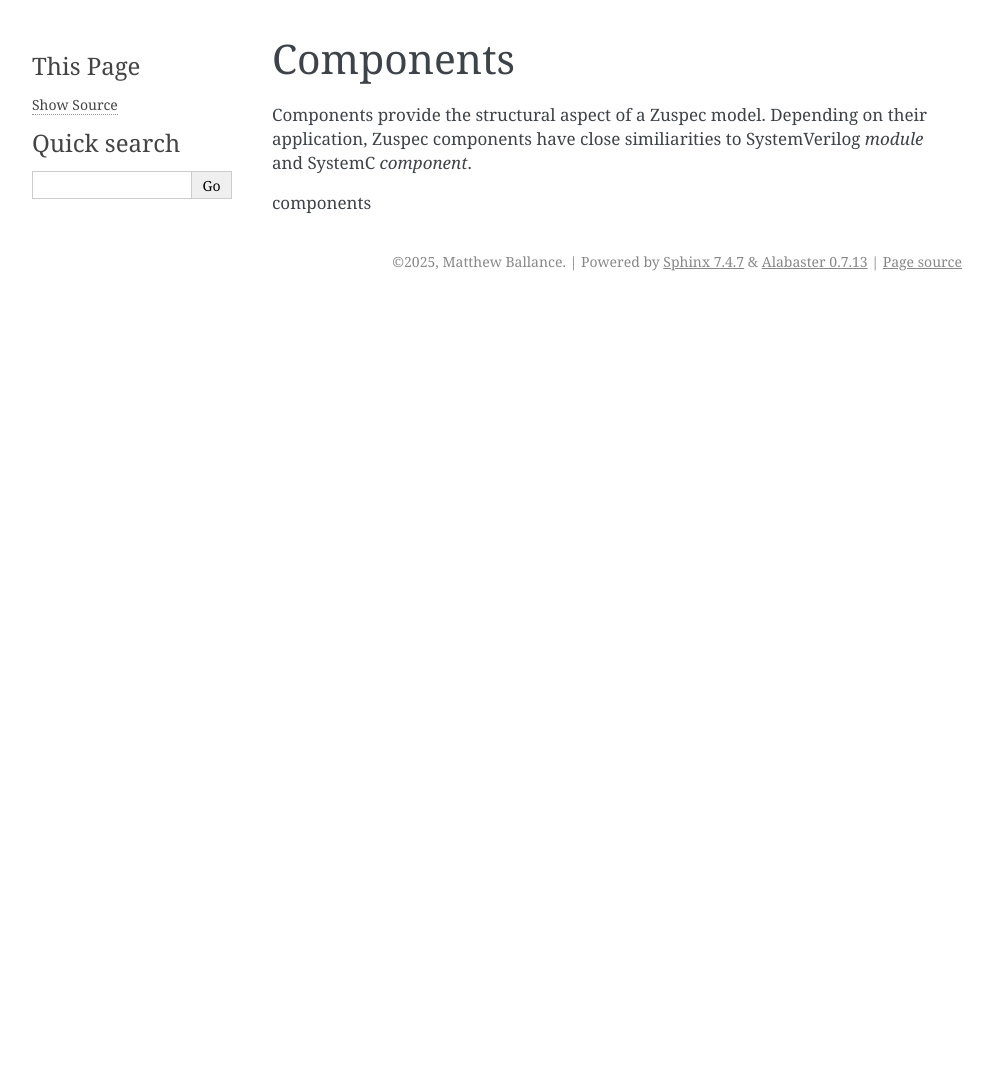
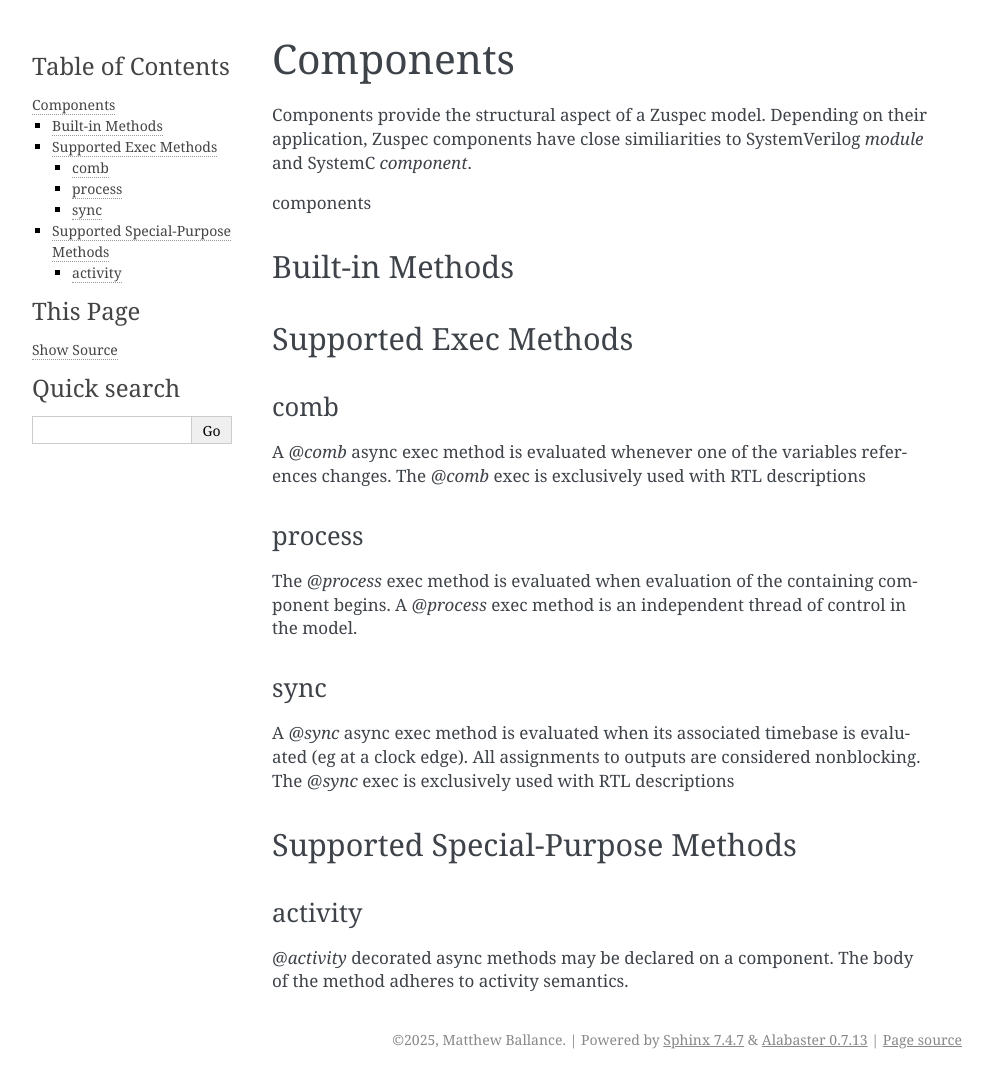
Before and after one commit to zuspec/zuspec-dataclasses, a Sphinx documentation site: the page built from docs/components.rst, in a window 1280 px wide. Shown: the whole page, without its empty margins (148-1141 px from the left). Built offline with Sphinx 7.4.7, drawn with Linux system fonts in a browser that asks for light colours; pages that are not in the unit, such as notebooks, are missing from menus; before the commit the page ends 900 px from its top, so only the background shows below that.

```diff
--- a/docs/components.rst
+++ b/docs/components.rst
@@ -7,3 +7,40 @@ on their application, Zuspec components have close similiarities to
 SystemVerilog `module` and SystemC `component`.
 
 components
+
+****************
+Built-in Methods
+****************
+
+**********************
+Supported Exec Methods
+**********************
+
+
+comb
+****
+A `@comb` async exec method is evaluated whenever one of
+the variables references changes. The `@comb` exec is
+exclusively used with RTL descriptions
+
+process
+*******
+The `@process` exec method is evaluated when evaluation of
+the containing component begins. A `@process` exec method is
+an independent thread of control in the model.
+
+sync
+****
+A `@sync` async exec method is evaluated when its associated
+timebase is evaluated (eg at a clock edge). All assignments
+to outputs are considered nonblocking.
+The `@sync` exec is exclusively used with RTL descriptions
+
+*********************************
+Supported Special-Purpose Methods
+*********************************
+
+activity
+********
+`@activity` decorated async methods may be declared on a component.
+The body of the method adheres to activity semantics.
--- a/docs/fields.rst
+++ b/docs/fields.rst
@@ -3,7 +3,10 @@ Class Fields
 ############
 
 Zuspec follows the Python `dataclasses` model for declaring classes and
-class fields.
+class fields. The field type annotation specifies the user-visible type
+of the field. The initializer (eg field()) captures semantics of the field,
+such as the direction of an input/output port or whether the field is
+considered to be a post-initialization constant.
 
 .. code-block:: python3
 
--- /dev/null
+++ b/src/zuspec/dataclasses/__version__.py
@@ -0,0 +1,4 @@
+
+BASE="0.0.1"
+SUFFIX=""
+VERSION="%s%s" % (BASE, SUFFIX)
```
Also changed, not shown: docs/actions.rst (+24 -0 lines), setup.py (deleted, +0 -31 lines), docs/notes/CoreFeatures.md (renamed from docs/CoreFeatures.md), docs/notes/Notes.md (renamed from docs/Notes.md), docs/notes/TypeExtension.md (renamed from docs/TypeExtension.md), docs/notes/TypeTransformers.md (renamed from docs/TypeTransformers.md), 4 other files.
